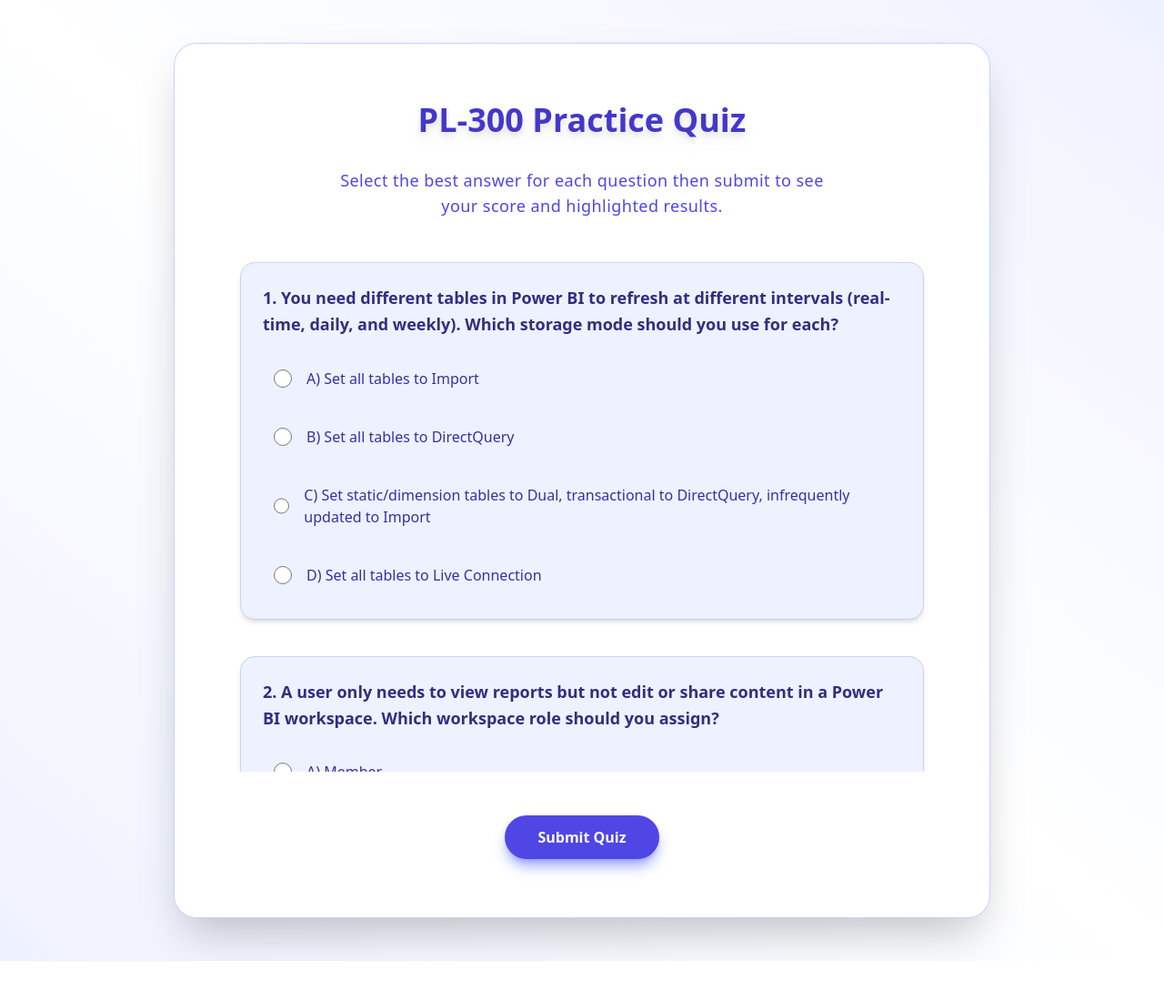
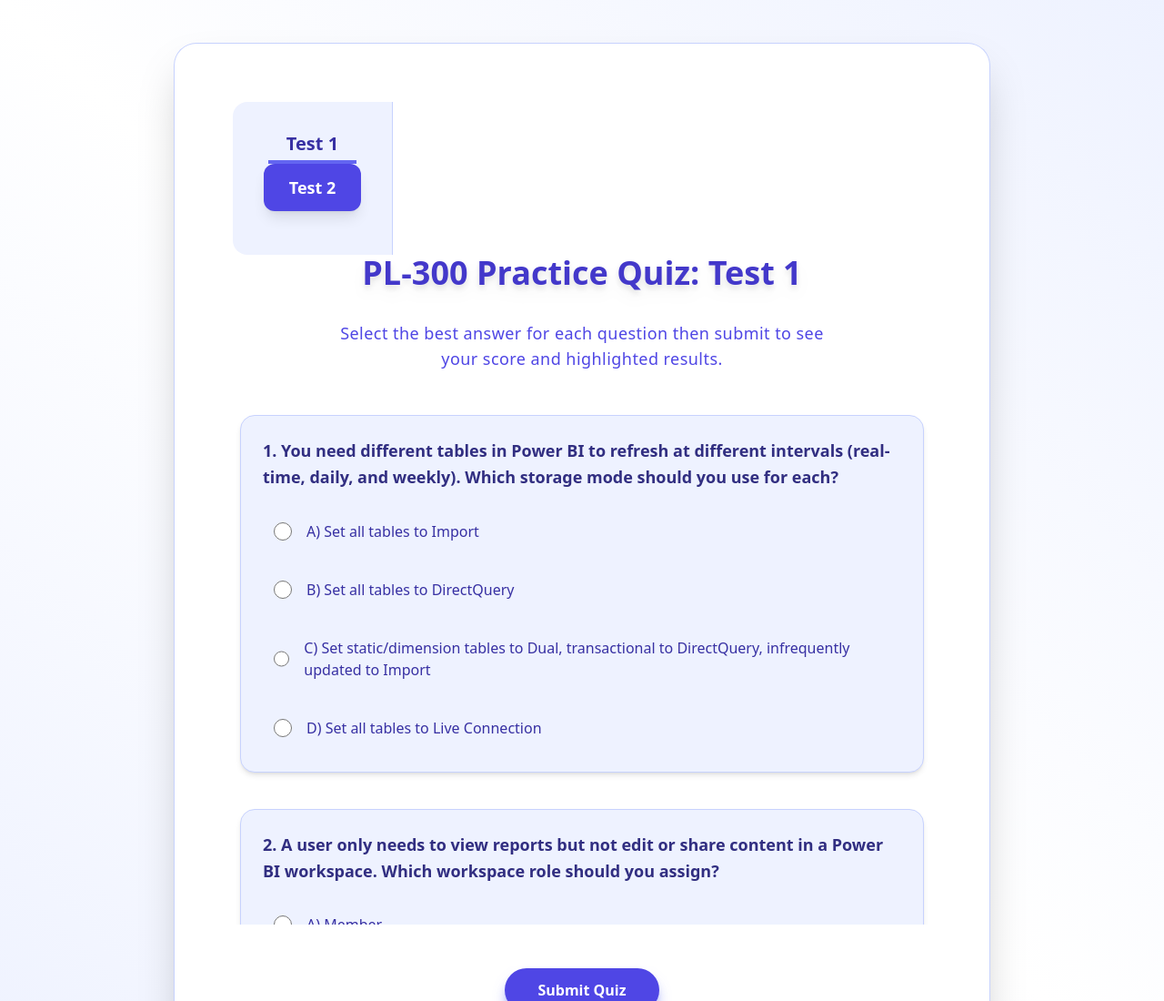
Before and after one commit to sumit-satsangi/pl300, a plain HTML site: page index.html in a window 1280 px wide. Shown: the top 1100 px of the page at 91% size. Before the commit the page ends 1056 px from the top, so only its background shows below. Drawn offline with nearby package versions, Linux system fonts and the light colour scheme.

Commit message:
Update index.html
added side panel

```diff
--- a/index.html
+++ b/index.html
@@ -25,7 +25,22 @@
 <body class="bg-gradient-to-tr from-indigo-50 via-white to-indigo-50 min-h-screen flex justify-center items-start py-12 px-4">
 
   <main class="max-w-4xl w-full bg-white shadow-2xl rounded-3xl p-10 md:p-16 ring-1 ring-indigo-200">
-    <h1 class="text-4xl font-extrabold mb-8 text-center text-indigo-700 drop-shadow-lg">PL-300 Practice Quiz</h1>
+
+    <!-- Sidebar -->
+    <aside class="w-44 min-w-[120px] bg-indigo-50 rounded-l-2xl flex flex-col items-center py-8 border-r border-indigo-200">
+      <span class="text-indigo-800 text-xl font-bold border-b-4 border-indigo-500 px-5 pb-1">Test 1</span>
+      <a
+        href="https://sumit-satsangi.github.io/pl300/test2.html"
+        class="bg-indigo-600 hover:bg-indigo-700 text-white font-semibold text-lg px-7 py-3 mb-4 rounded-xl shadow-lg outline-none transition"
+        title="Go to Test 2"
+      >
+        Test 2
+      </a>
+    </aside>
+
+    <!-- Main Content -->
+
+    <h1 class="text-4xl font-extrabold mb-8 text-center text-indigo-700 drop-shadow-lg">PL-300 Practice Quiz: Test 1</h1>
     <p class="text-center text-indigo-600 mb-12 max-w-xl mx-auto text-lg font-light tracking-wide">
       Select the best answer for each question then submit to see your score and highlighted results.
     </p>
```
